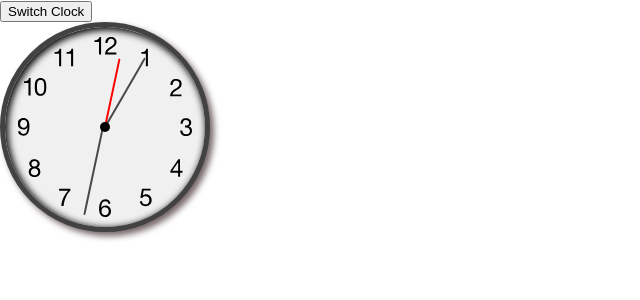
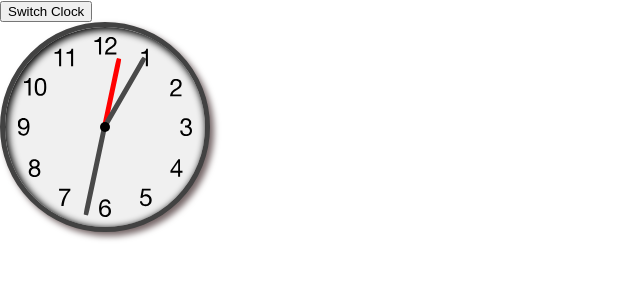
Before and after one commit to rafisfast/clock, a React (Create React App) app: page / in a window 1280 px wide. Shown: the top 300 px of the page, without its empty margins (0-640 px from the left). Built offline with nearby package versions, Linux system fonts and the light colour scheme.

Commit message:
style changes digital

```diff
--- a/src/analog.css
+++ b/src/analog.css
@@ -14,11 +14,7 @@ body {
   transform-origin: 0% 100%;
   border-radius: 10%;
   /* transition: transform 1000ms cubic-bezier(.32,0,.07,1); */
-  left: 50%;
-  top: 15%;
   position: absolute;
-  -webkit-animation: rotate 43200s infinite steps(60);
-          animation: rotate 43200s infinite steps(60);
 }
 
 .minute {
@@ -28,10 +24,6 @@ body {
   transform-origin: 0% 100%;
   border-radius: 10%;
   /* transition: transform 1000ms cubic-bezier(.32,0,.07,1); */
-  left: 50%;
-  top: 5%;
-  -webkit-animation: rotate 3600s infinite steps(60);
-          animation: rotate 3600s infinite steps(60);
 }
 
 .hour {
@@ -41,20 +33,15 @@ body {
   transform-origin: 0% 100%;
   border-radius: 10%;
   /* transition: transform 1000ms cubic-bezier(.32,0,.07,1); */
-  left: 50%;
-  top: 10%;
-  -webkit-animation: rotate 60s infinite steps(60);
-          animation: rotate 60s infinite steps(60);
+
 }
 
 .hand {
-  z-index: 50;
   position: absolute;
-  margin-left: auto;
-  margin-right: auto;
-  left: 0;
-  right:0;
-  text-align: center;
+  left: calc(50% - 2.5px);
+  top: 50%;
+  width: 5px;
+  transform-origin: center 0;
 }
 
 .analog-base {
@@ -76,6 +63,7 @@ body {
   text-align:center;
   display: grid;
   position: relative;
+  transform: rotate(180deg);
 }
 
 .analog-base:after {
--- a/src/digital.js
+++ b/src/digital.js
@@ -5,16 +5,27 @@ import './digital.css'
 function DigitalBase() {
 
     const time = useContext(TimeContext)
+    const [style,setstyle] = useState({})
 
     const format = (n) => {
         return n < 10 ? "0"+n : n
     }
 
+    const span = <span style={style}>:</span>
+
+    useEffect(()=> {
+        if (time.seconds % 2 === 0 ) {
+            setstyle({color:'rgba(255,255,255,0.5)'})
+        } else {
+            setstyle({})
+        }
+    },[time])
 
     return (
        <div className="digital-base">
            <div className="digital-time">
-                <h1>{`${format(time.hours)} : ${format(time.minutes)} : ${format(time.seconds)}`}</h1>
+               <h1> {format(time.hours)} {span} {format(time.minutes)} {span} {format(time.seconds)}</h1>
+                {/* <h1>{`${format(time.hours)} ${span} ${format(time.minutes)} : ${format(time.seconds)}`}</h1> */}
             </div>
        </div>
     )
```
